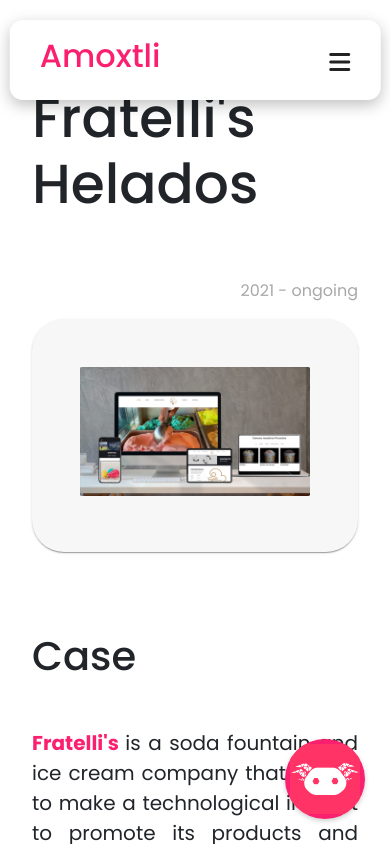
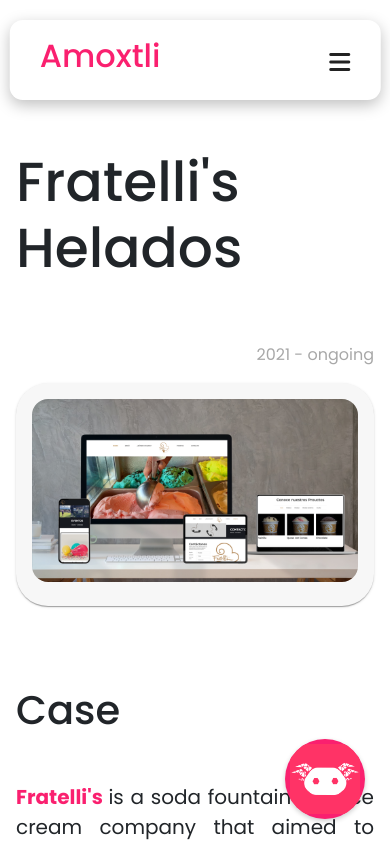
Before and after one commit to Amoxtli-Developers/amoxtli-website, a React (Create React App) app: page /client-case/1 in a window 390 px wide. Shown: the top 844 px of the page. Built offline with nearby package versions, Linux system fonts and the light colour scheme.

Commit message:
Style corrections

```diff
--- a/src/App.css
+++ b/src/App.css
@@ -67,7 +67,11 @@
   }
 
   @media (max-width: 576px) {
-    margin: 5rem 2rem 2rem 2rem; /* Reduced margin for screens up to 576px wide */
+    margin: 9rem 2rem 2rem 2rem; /* Reduced margin for screens up to 576px wide */
+  }
+
+  @media (max-width: 480px) {
+    margin: 9rem 1rem 1rem 1rem; /* Another reduced margin for screens up to 480px wide */
   }
 }
 
--- a/src/Components/CasesView.css
+++ b/src/Components/CasesView.css
@@ -50,3 +50,27 @@
         padding-top:5px;
     }
   }
+
+.card-edited {
+    margin: 2rem; /* Default margin for larger screens */
+
+    @media (max-width: 1200px) {
+    margin: 2rem; /* Reduced margin for screens up to 1200px wide */
+    }
+
+    @media (max-width: 992px) {
+    margin: 2rem; /* Reduced margin for screens up to 992px wide */
+    }
+
+    @media (max-width: 768px) {
+    margin: 1rem; /* Reduced margin for screens up to 768px wide (typical mobile screens) */
+    }
+
+    @media (max-width: 576px) {
+    margin: 0rem; /* Reduced margin for screens up to 576px wide */
+    }
+
+    @media (max-width: 480px) {
+    margin: 0rem; /* Another reduced margin for screens up to 480px wide */
+    }
+}
--- a/src/Components/CasesView.js
+++ b/src/Components/CasesView.js
@@ -935,11 +935,11 @@
         <Grid container spacing={2} sx={{ marginBottom: "5rem" }}>
             <Grid item xs={12} sm={12} md={12} sx={{justifyContent: "center", display: "flex"}}>
                 <Card sx={{ borderRadius: "2rem", backgroundColor: "rgb(247, 247, 247)", width: "100%" }}>
-                    <CardContent sx={{ margin: "2rem", textAlign: "left" }}>
+                    <CardContent sx={{textAlign: "left" }} className="card-edited">
                         <CardMedia
                             component="img"
                             image={image}
-                            style={{ borderRadius: "1%" }}
+                            style={{ borderRadius: "1rem" }}
                         />
                     </CardContent>
                 </Card>
--- a/src/Components/TechStack.js
+++ b/src/Components/TechStack.js
@@ -4,7 +4,7 @@
 
 function TechStack({ logo, name}) {
   return (
-    <Grid item xs={1} sm={1} md={1} lg={1}>
+    <Grid item xs={1} sm={1} md={1} lg={1} style={{justifyContent:"center", display:"flex"}}>
       <div className="technology-logos-container">
           <img src={logo} alt="Logo" />
           <p className="technology-title">{name}</p>
```
